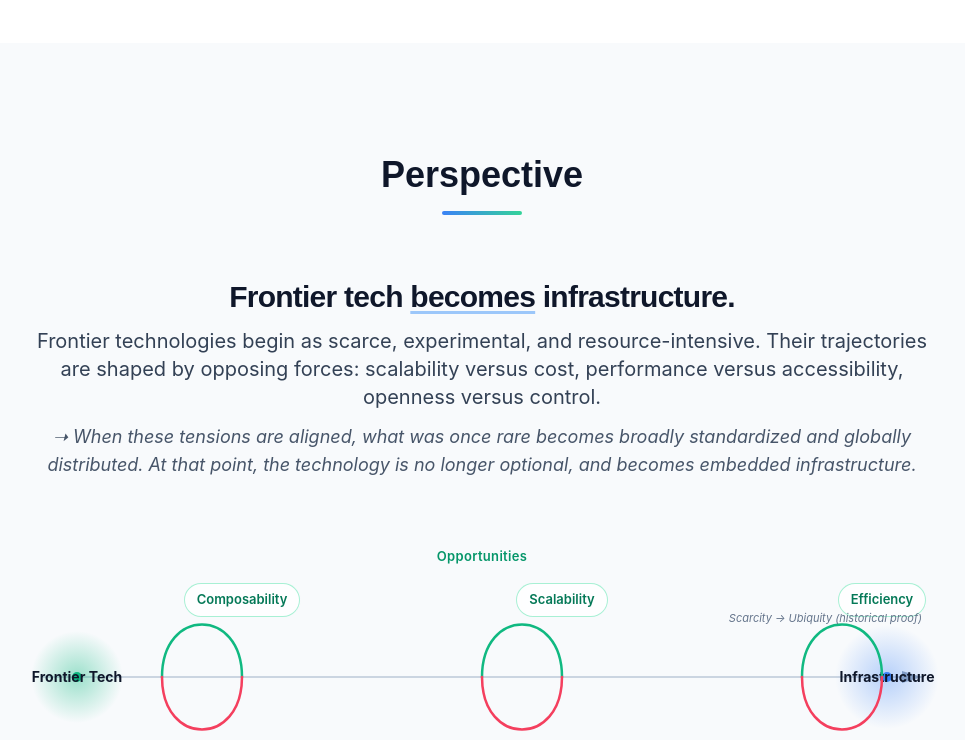
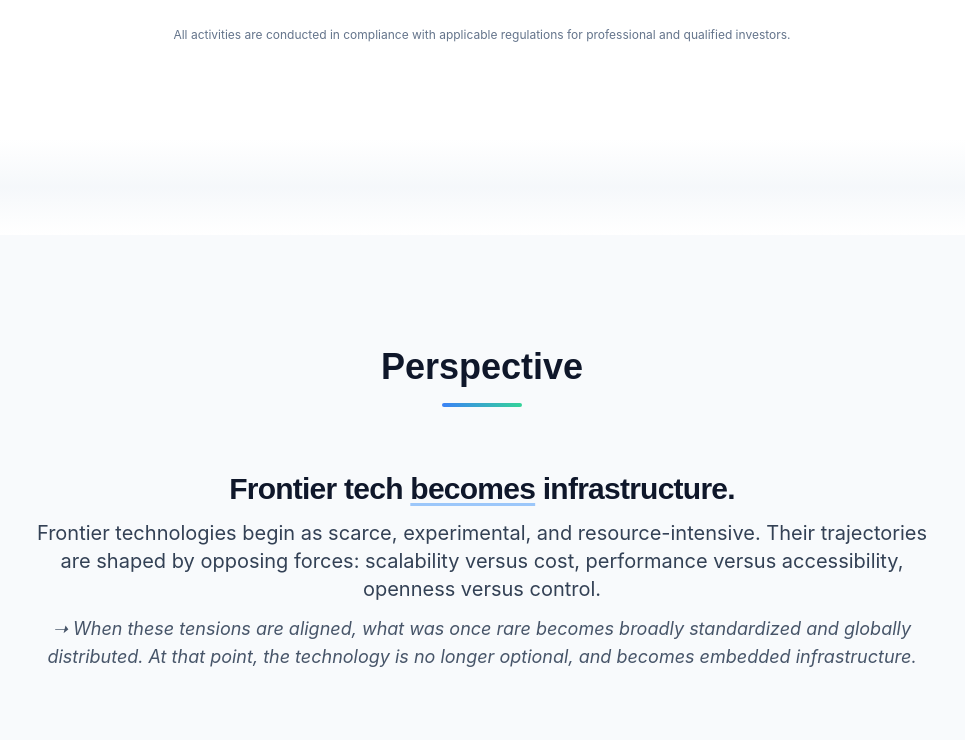
Before and after one commit to thsvc/sparkle-static, a React (Vite) app: page / in a window 1280 px wide. Shown: the part 1340-2080 px from the top of the page, without its empty margins (158-1123 px from the left). Built offline with nearby package versions, Linux system fonts and the light colour scheme.

Commit message:
Update App.jsx

```diff
--- a/src/App.jsx
+++ b/src/App.jsx
@@ -582,6 +582,12 @@ const Section = ({ id, children, className = '', full = false }) => (
   </section>
 );
 
+const SectionSeparator = () => (
+  <div className="h-16 md:h-24 w-full">
+    <div className="h-full w-full bg-gradient-to-b from-transparent via-slate-100/70 to-transparent dark:via-slate-800/50" />
+  </div>
+);
+
 const SectionTitle = ({ children }) => (
   <motion.h2
     initial={{ opacity: 0, y: 20 }}
@@ -1378,7 +1384,6 @@ const InvestorForm = ({ isOpen, onClose }) => {
           <h3 className="text-xl font-bold text-slate-900 dark:text-white mb-2">Thank you</h3>
           <p className="text-slate-600 dark:text-slate-300 max-w-md mx-auto">
             Your inquiry has been received. Our investment team reviews submissions continuously and will reach out if there’s a strong fit.
-            In the meantime, feel free to share any additional context or materials by email.
           </p>
           <button onClick={onClose} className="mt-6 form-button-primary">Close</button>
         </div>
@@ -1733,10 +1738,14 @@ export default function SparkleVenturesPage() {
 
         <main>
           <HeroSection />
+          <SectionSeparator />
           <BusinessSection />
+          <SectionSeparator />
           <PerspectiveSection />
+          <SectionSeparator />
           <CompaniesSection />
-          <TeamSection />
+          <SectionSeparator />
+          <ContactSection />
           <ContactSection onInvestorClick={() => setShowInvestorForm(true)} onFounderClick={() => setShowFounderForm(true)} />
         </main>
 
```
